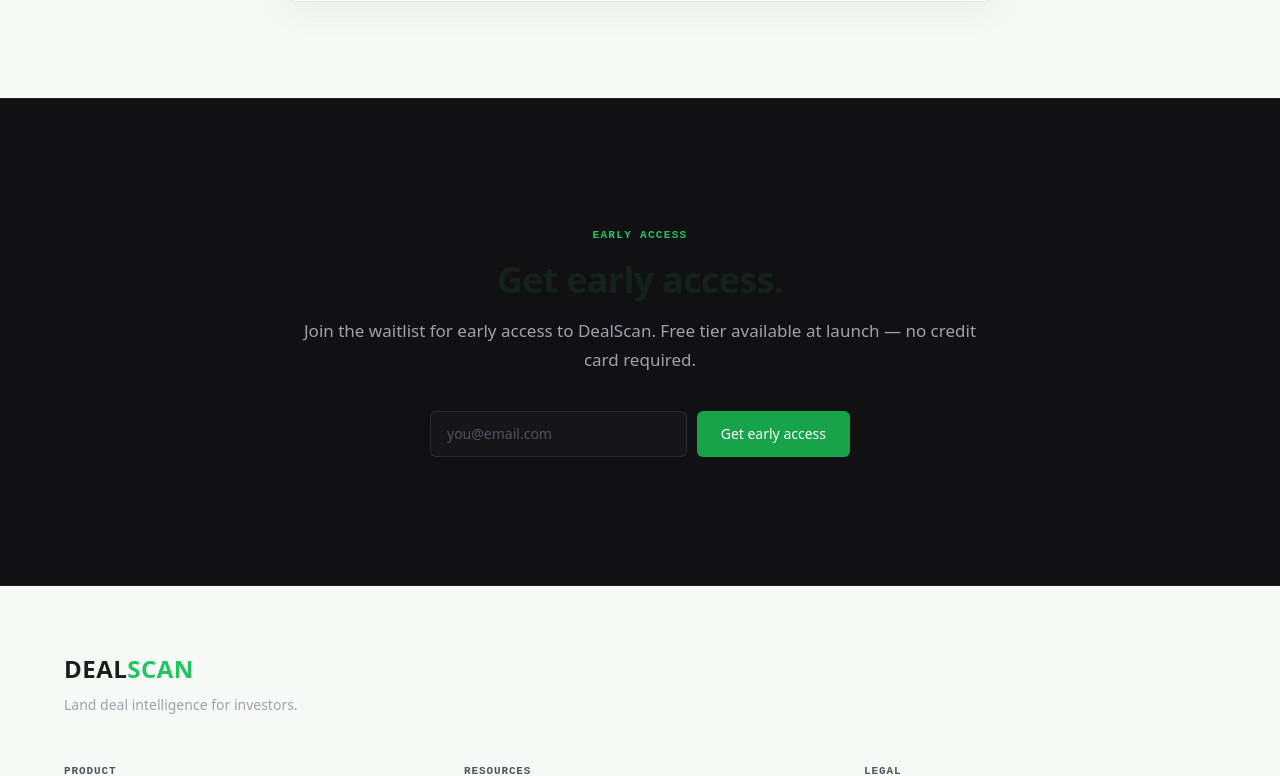
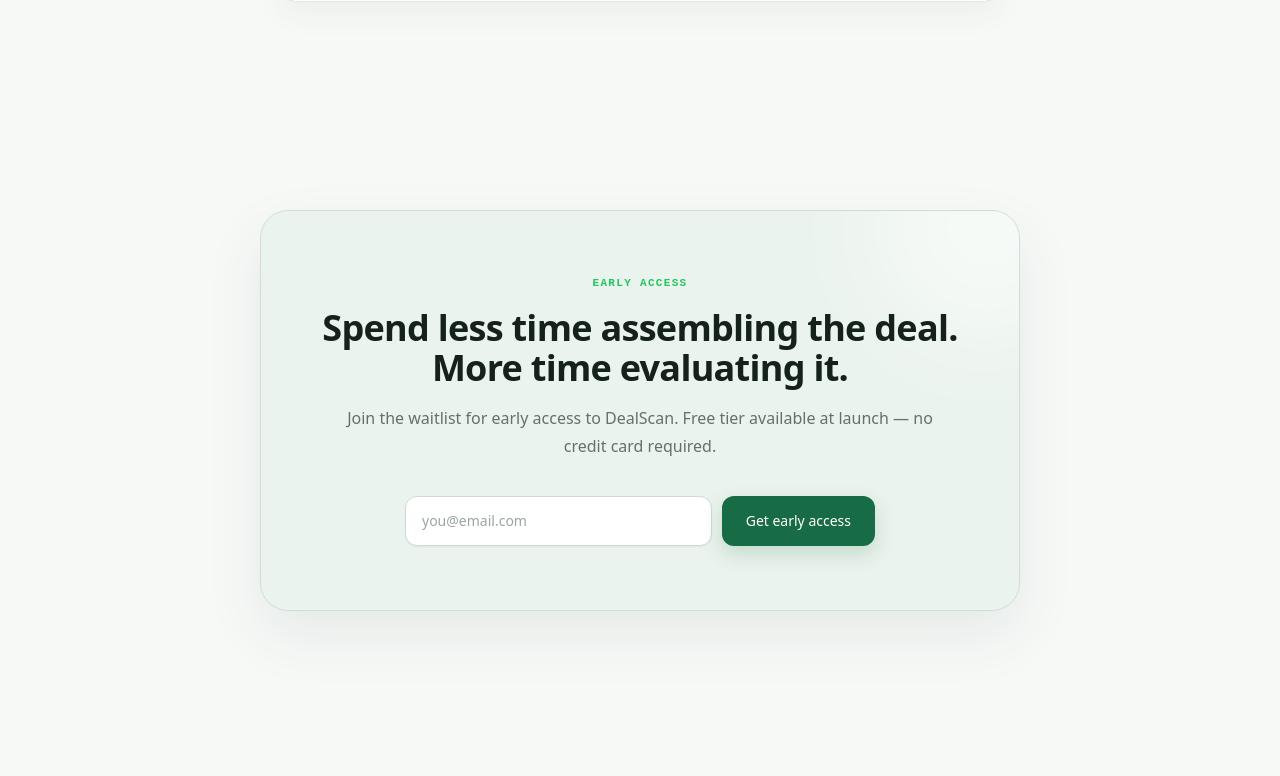
Before and after one commit to doriaphiri82-glitch/dealscan, a Next.js app in the folder landing/: page / in a window 1280 px wide. Shown: the part 8229-9005 px from the top of the page. Built offline with nearby package versions, Linux system fonts and the light colour scheme.

Commit message:
Polish early access CTA for premium light UI

```diff
--- a/landing/components/FinalCTA.tsx
+++ b/landing/components/FinalCTA.tsx
@@ -9,67 +9,33 @@
 
   const handleSubmit = async (e: FormEvent) => {
     e.preventDefault()
-    if (!email || !/^[^\s@]+@[^\s@]+\.[^\s@]+$/.test(email.trim())) {
-      setStatus('error')
-      setMessage('Please enter a valid email address.')
-      return
-    }
+    if (!email || !/^[^\s@]+@[^\s@]+\.[^\s@]+$/.test(email.trim())) { setStatus('error'); setMessage('Please enter a valid email address.'); return }
     setStatus('loading')
     try {
-      const res = await fetch('/api/waitlist', {
-        method: 'POST',
-        headers: { 'Content-Type': 'application/json' },
-        body: JSON.stringify({ email, source: 'final_cta' }),
-      })
+      const res = await fetch('/api/waitlist', { method: 'POST', headers: { 'Content-Type': 'application/json' }, body: JSON.stringify({ email, source: 'final_cta' }) })
       const data = await res.json()
-      if (res.ok) {
-        setStatus('success')
-        setMessage("You're on the list. We'll be in touch when early access opens.")
-        setEmail('')
-      } else {
-        setStatus('error')
-        setMessage(data.error || 'Something went wrong. Please try again.')
-      }
-    } catch {
-      setStatus('error')
-      setMessage('Network error. Please try again.')
-    }
+      if (res.ok) { setStatus('success'); setMessage("You're on the list. We'll be in touch when early access opens."); setEmail('') }
+      else { setStatus('error'); setMessage(data.error || 'Something went wrong. Please try again.') }
+    } catch { setStatus('error'); setMessage('Network error. Please try again.') }
   }
 
   return (
-    <section className="py-32 px-6 md:px-8 text-center bg-[#111113] border-y border-white/[0.06]" id="early-access">
-      <div className="max-w-[680px] mx-auto" data-reveal>
-        <p className="font-mono text-[11px] font-semibold tracking-[0.12em] uppercase text-brand-500 mb-4">Early Access</p>
-        <h2 className="text-3xl md:text-4xl font-bold tracking-[-0.02em] mb-4">
-          Get early access.
-        </h2>
-        <p className="text-[17px] text-[#A1A1AA] leading-[1.75] mb-9">
-          Join the waitlist for early access to DealScan. Free tier available at launch — no credit card required.
-        </p>
-
-        <form onSubmit={handleSubmit} className="flex flex-col sm:flex-row gap-2.5 max-w-[420px] mx-auto">
-          <input
-            type="email"
-            value={email}
-            onChange={(e) => setEmail(e.target.value)}
-            placeholder="you@email.com"
-            className="flex-1 px-4 py-3 rounded-md bg-[#161618] border border-white/10 text-white placeholder-[#52525B] text-sm focus:outline-none focus:border-brand-600 focus:ring-[3px] focus:ring-brand-500/[0.08] transition-colors"
-            aria-label="Email address"
-          />
-          <button
-            type="submit"
-            disabled={status === 'loading'}
-            className="px-6 py-3 rounded-md bg-brand-600 hover:bg-brand-500 text-white text-sm font-medium transition-all hover:-translate-y-px disabled:opacity-50 disabled:cursor-not-allowed whitespace-nowrap"
-          >
-            {status === 'loading' ? 'Joining...' : 'Get early access'}
-          </button>
-        </form>
-
-        {message && (
-          <p role="status" aria-live="polite" className={`mt-4 text-[13px] font-medium ${status === 'success' ? 'text-brand-500' : 'text-red-500'}`}>
-            {message}
-          </p>
-        )}
+    <section className="py-28 px-6 md:px-8" id="early-access">
+      <div className="max-w-[760px] mx-auto" data-reveal>
+        <div className="relative overflow-hidden rounded-[28px] border border-[#cfded4] bg-[#eaf3ed] px-6 py-14 md:px-12 md:py-16 text-center shadow-[0_24px_60px_rgba(31,61,47,0.08)]">
+          <div className="absolute inset-0 parcel-grid opacity-40" aria-hidden="true" />
+          <div className="absolute -top-24 -right-20 h-56 w-56 rounded-full bg-white/70 blur-3xl" aria-hidden="true" />
+          <div className="relative">
+            <p className="font-mono text-[11px] font-semibold tracking-[0.12em] uppercase text-brand-500 mb-4">Early Access</p>
+            <h2 className="text-3xl md:text-4xl font-bold tracking-[-0.02em] text-[#15211b] mb-4">Spend less time assembling the deal. More time evaluating it.</h2>
+            <p className="text-[16px] text-[#64716a] leading-[1.75] mb-9 max-w-[590px] mx-auto">Join the waitlist for early access to DealScan. Free tier available at launch — no credit card required.</p>
+            <form onSubmit={handleSubmit} className="flex flex-col sm:flex-row gap-2.5 max-w-[470px] mx-auto">
+              <input type="email" value={email} onChange={(e) => setEmail(e.target.value)} placeholder="you@email.com" className="flex-1 px-4 py-3.5 rounded-xl bg-white border border-[#cfdad3] text-[#26352d] placeholder-[#9aa69f] text-sm shadow-sm focus:outline-none focus:border-[#176b45] focus:ring-[3px] focus:ring-[#176b45]/10 transition-colors" aria-label="Email address" />
+              <button type="submit" disabled={status === 'loading'} className="px-6 py-3.5 rounded-xl bg-[#176b45] hover:bg-[#0f5637] text-white text-sm font-medium shadow-[0_8px_20px_rgba(23,107,69,0.18)] transition-all hover:-translate-y-px disabled:opacity-50 disabled:cursor-not-allowed whitespace-nowrap">{status === 'loading' ? 'Joining...' : 'Get early access'}</button>
+            </form>
+            {message && <p role="status" aria-live="polite" className={`mt-4 text-[13px] font-medium ${status === 'success' ? 'text-[#176b45]' : 'text-red-600'}`}>{message}</p>}
+          </div>
+        </div>
       </div>
     </section>
   )
```
